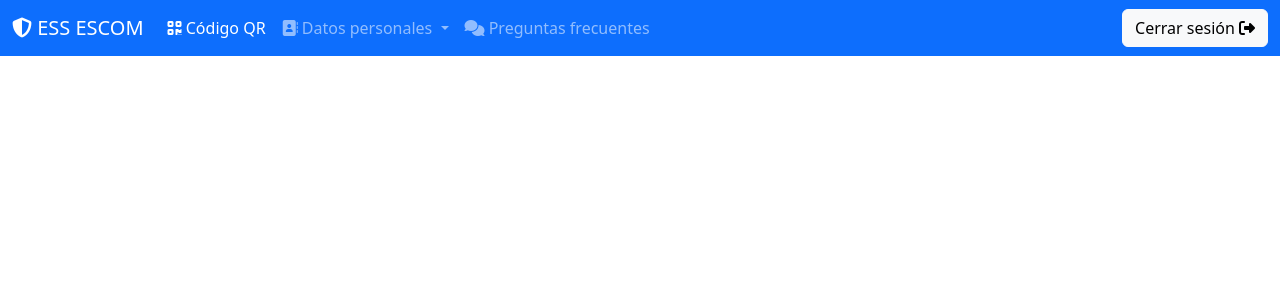
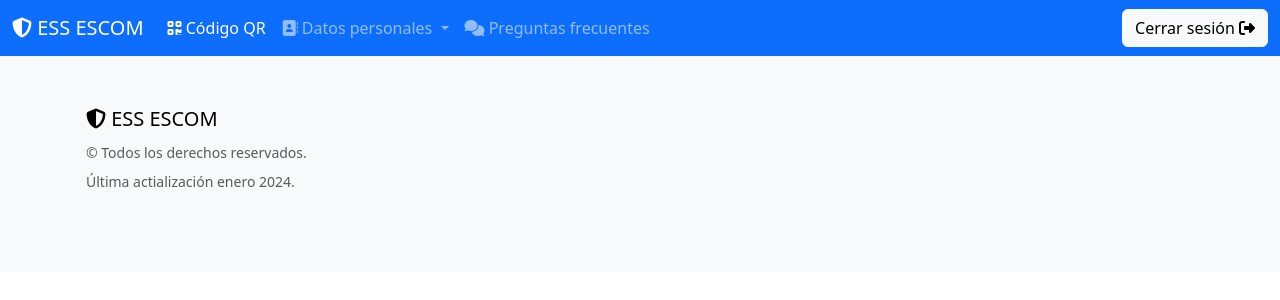
Before and after one commit to MonicaGonzalez30/Entry-security-system-4AM1, an Angular app in the folder Frontend/: page / in a window 1280 px wide. Shown: the top 300 px of the page. Built offline with nearby package versions, Linux system fonts and the light colour scheme.

Commit message:
Creación del elemento footer

```diff
--- a/Frontend/src/app/app.component.html
+++ b/Frontend/src/app/app.component.html
@@ -1 +1,4 @@
 <app-header></app-header>
+
+
+<app-footer></app-footer>
--- a/Frontend/src/app/app.component.ts
+++ b/Frontend/src/app/app.component.ts
@@ -2,11 +2,12 @@ import { Component } from '@angular/core';
 import { CommonModule } from '@angular/common';
 import { RouterOutlet } from '@angular/router';
 import { HeaderComponent } from './comun/header/header.component';
+import { FooterComponent } from './comun/footer/footer.component';
 
 @Component({
   selector: 'app-root',
   standalone: true,
-  imports: [CommonModule, RouterOutlet, HeaderComponent],
+  imports: [CommonModule, RouterOutlet, HeaderComponent, FooterComponent],
   templateUrl: './app.component.html',
   styleUrl: './app.component.scss'
 })
--- /dev/null
+++ b/Frontend/src/app/comun/footer/footer.component.html
@@ -0,0 +1,15 @@
+<footer class="bd-footer bg-body-tertiary">
+    <div class="container py-md-5 px-4 px-md-3 text-body-secondary">
+      <div class="row">
+        <div class="col-lg-3 mb-3">
+          <a class="d-inline-flex align-items-center mb-2 text-body-emphasis text-decoration-none" href="/" aria-label="Bootstrap">
+            <span class="fs-5"><i class="fa-solid fa-shield-halved"></i> ESS ESCOM</span>
+          </a>
+          <ul class="list-unstyled small">
+            <li class="mb-2">© Todos los derechos reservados.</li>
+            <li class="mb-2">Última actialización enero 2024.</li>
+          </ul>
+        </div>
+      </div>
+    </div>
+</footer>
```
Also changed, not shown: Frontend/src/app/comun/footer/footer.component.ts (added, +12 -0 lines), Frontend/src/app/comun/footer/footer.component.scss (added), 1 other file (tests, documents, lock files or other folders).
